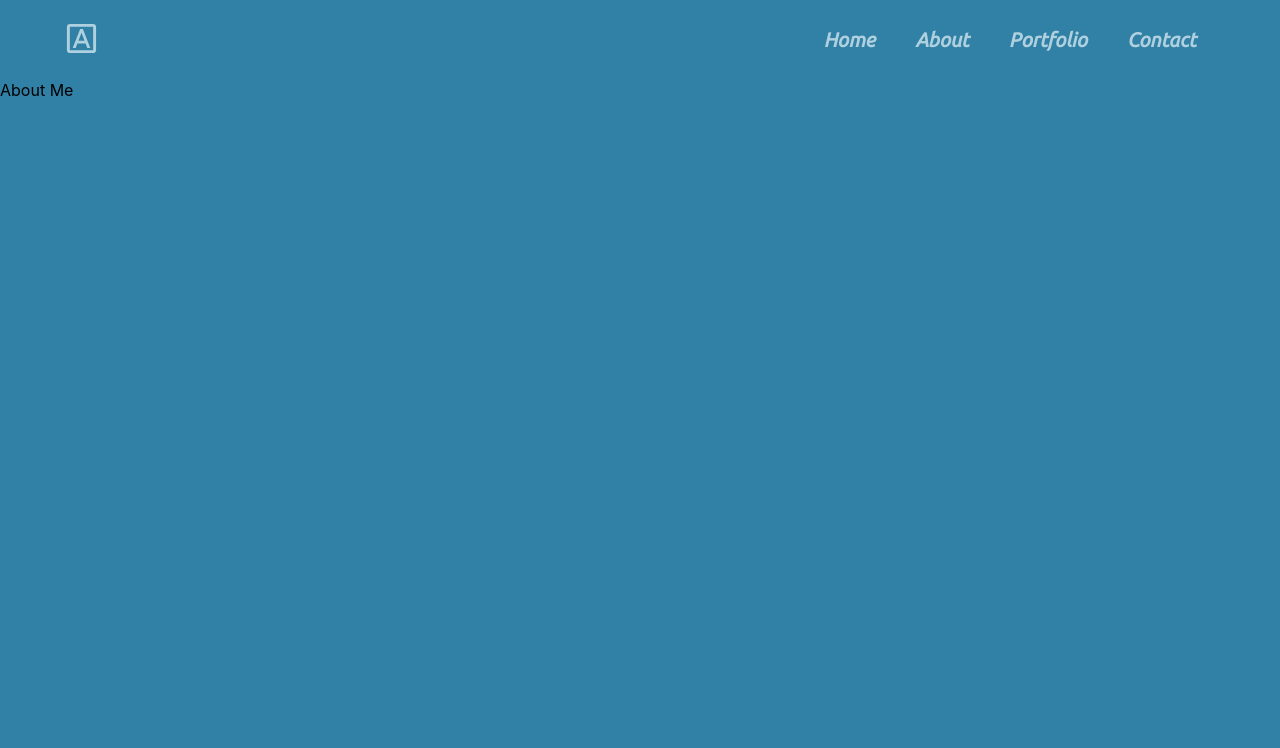
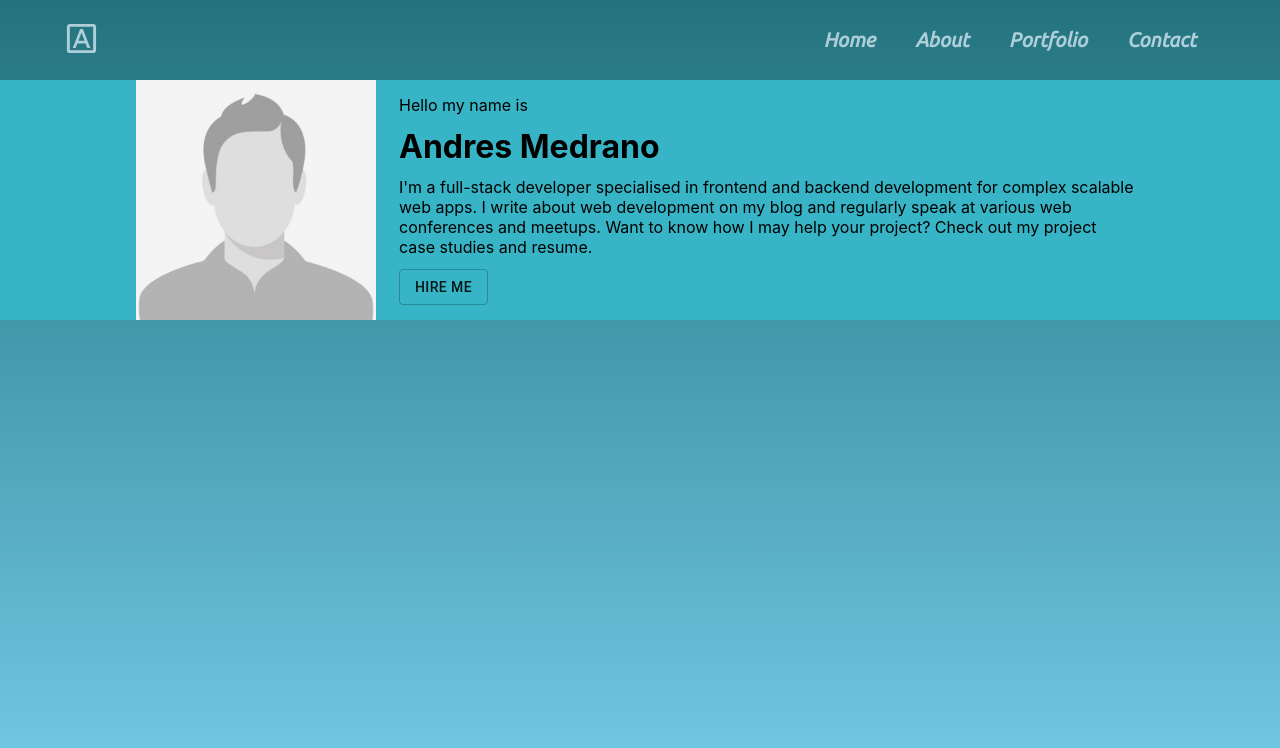
Before and after one commit to amedra13/Portfolio, a React (Create React App) app: page /about in a window 1280 px wide. Shown: the top 748 px of the page. Built offline with nearby package versions, Linux system fonts and the light colour scheme.

Commit message:
Start About me component

```diff
--- a/src/AboutMe/AboutMe.css
+++ b/src/AboutMe/AboutMe.css
@@ -1,4 +1,30 @@
 .aboutMe {
 	height: 100vh;
-	background-color: rgb(49, 128, 165);
+	background: linear-gradient(rgb(35, 115, 126), #74cce9);
 }
+.aboutMe__header {
+	background-color: rgb(55, 180, 197);
+}
+.aboutMe__headerContainer {
+	width: 80% !important;
+	margin: 0 auto;
+	height: 100%;
+}
+.aboutMe__imageContainer {
+	height: 30vh;
+	overflow: hidden;
+	display: flex;
+	justify-content: center;
+}
+.aboutMe__imageContainer > img {
+	height: 100%;
+	object-fit: contain;
+}
+.aboutMe__gridItem {
+	height: 100%;
+	padding: 15px;
+	display: flex;
+	flex-direction: column;
+	justify-content: space-between;
+	align-items: flex-start;
+}
--- a/src/AboutMe/AboutMe.js
+++ b/src/AboutMe/AboutMe.js
@@ -1,12 +1,37 @@
 import React from 'react';
 import Navbar from '../Navbar/Navbar';
+import Grid from '@material-ui/core/Grid';
+import Button from '@material-ui/core/Button';
+import PersonImage from '../images/person-placeholder.jpg';
 import './AboutMe.css';
 
 const AboutMe = () => {
 	return (
 		<div className="aboutMe">
 			<Navbar />
-			About Me
+			<div className="aboutMe__header">
+				<Grid className="aboutMe__headerContainer" container>
+					<Grid item xs={12} md={3}>
+						<div className="aboutMe__imageContainer">
+							<img className="aboutMe__image" src={PersonImage} alt="Andres" />
+						</div>
+					</Grid>
+					<Grid item xs={12} md={9}>
+						<div className="aboutMe__gridItem">
+							<p>Hello my name is</p>
+							<h1>Andres Medrano</h1>
+							<p>
+								I'm a full-stack developer specialised in frontend and backend
+								development for complex scalable web apps. I write about web
+								development on my blog and regularly speak at various web
+								conferences and meetups. Want to know how I may help your
+								project? Check out my project case studies and resume.
+							</p>
+							<Button variant="outlined">Hire Me</Button>
+						</div>
+					</Grid>
+				</Grid>
+			</div>
 		</div>
 	);
 };
```
Also changed, not shown: src/images/person-placeholder.jpg (added).
